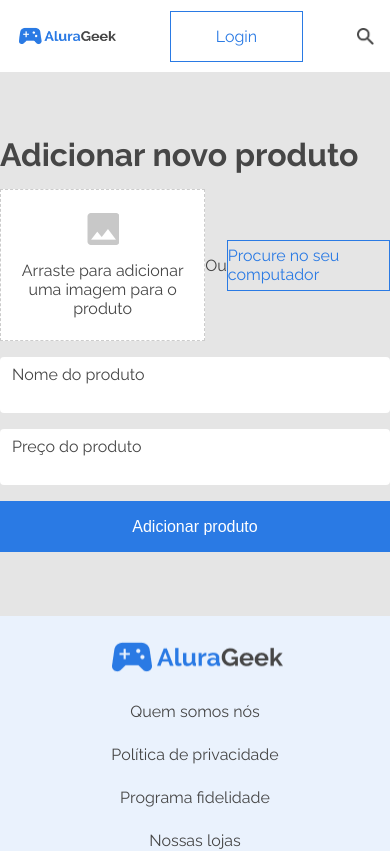
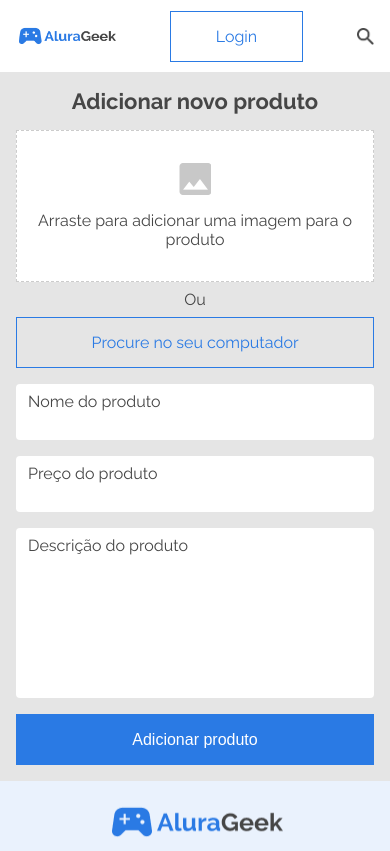
Before and after one commit to ThalesTrombim/Alura-Geek, a Next.js app: page /products/new in a window 390 px wide. Shown: the top 851 px of the page. Built offline with nearby package versions, Linux system fonts and the light colour scheme.

Commit message:
responsividade na página de cadastro de produto

```diff
--- a/pages/products/new/index.jsx
+++ b/pages/products/new/index.jsx
@@ -32,6 +32,12 @@ export default function NewProduct() {
                         </label>
                         <input id='product_price' type="text"/>
                     </div>
+                    <div className={style.textarea}>
+                        <label htmlFor="product_desc">
+                            Descrição do produto
+                        </label>
+                        <textarea maxLength={230} id='product_desc'></textarea>
+                    </div>
                 </div>
                 <button>Adicionar produto</button>
             </div>
--- a/pages/products/new/style.module.scss
+++ b/pages/products/new/style.module.scss
@@ -21,6 +21,7 @@
         height: 51px;
         font-size: 16px;
         color: var(--white);
+        cursor: pointer;
     }
 }
 
@@ -81,3 +82,61 @@
         font-size: 16px;
     }
 }
+
+.textarea {
+    background: var(--white);
+    height: 120px;
+    display: flex;
+    flex-direction: column;
+    padding: 8px 12px;
+    border-radius: 4px;
+
+    textarea {
+        outline: 0;
+        border: none;
+        font-size: 16px;
+        resize: none;
+        height: 100%;
+        overflow: hidden;
+    }
+}
+
+$layout-breakpoint-small: 430px;
+$layout-breakpoint-medium: 800px;
+@media (max-width: $layout-breakpoint-medium) {
+    .newProductContainer {
+        padding: 32px;
+        margin: 0;
+    }
+    .contentContainer {
+        max-width: 100%;
+        h2 {
+            font-size: 22px;
+        }
+    }
+    .inputFile {
+        width: 80%;
+    }
+
+}
+@media (max-width: $layout-breakpoint-small) {
+    .newProductContainer {
+        padding: 16px;
+
+        h2 {
+            text-align: center;
+        }
+    }
+    .inputFile {
+        width: 100%;
+        flex-direction: column;
+        gap: 8px;
+    }
+
+    .dropFile, .labelInputFile {
+        width: 100%;
+    }
+    .textarea {
+        height: 170px;
+    }
+}
```
